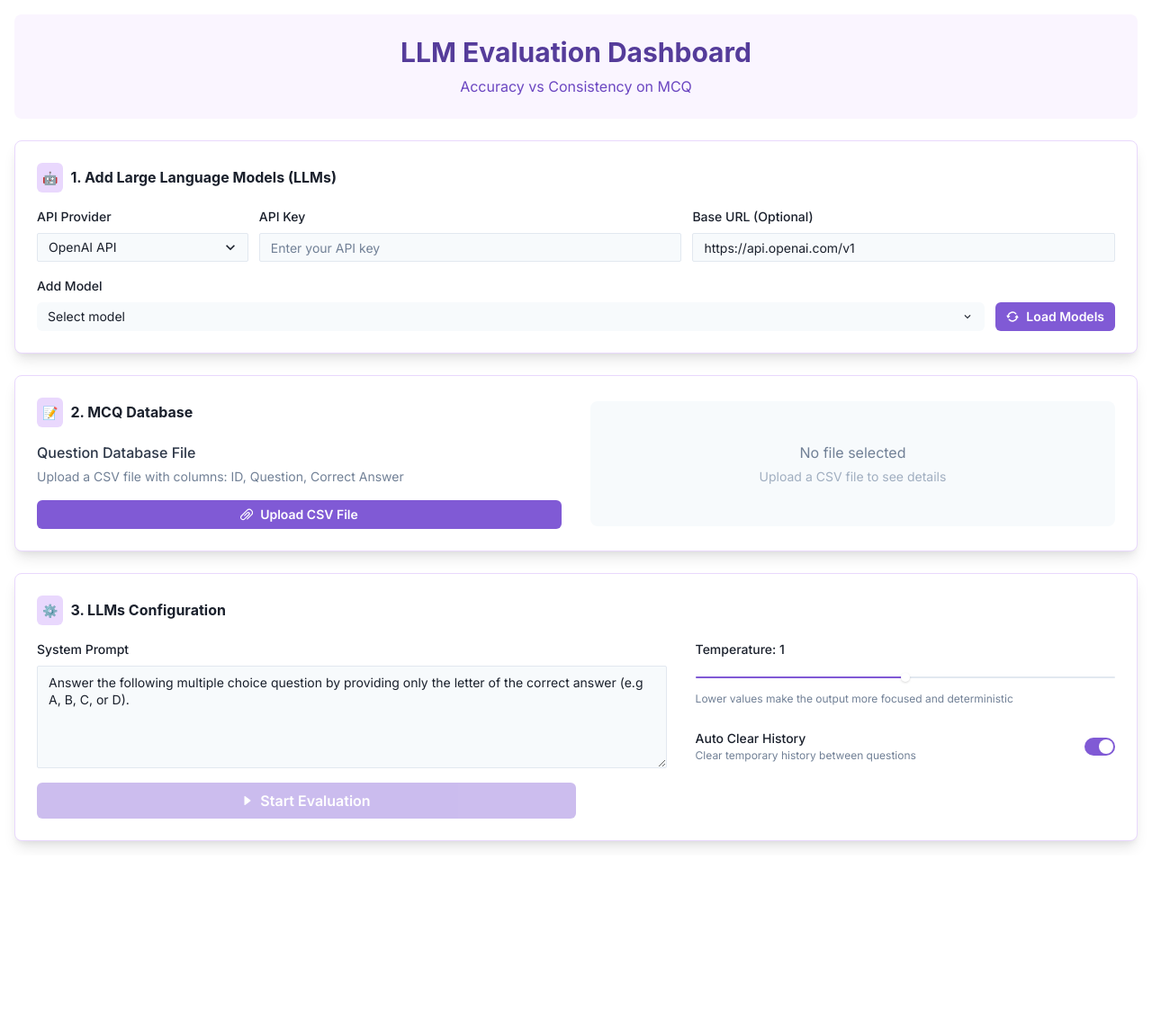
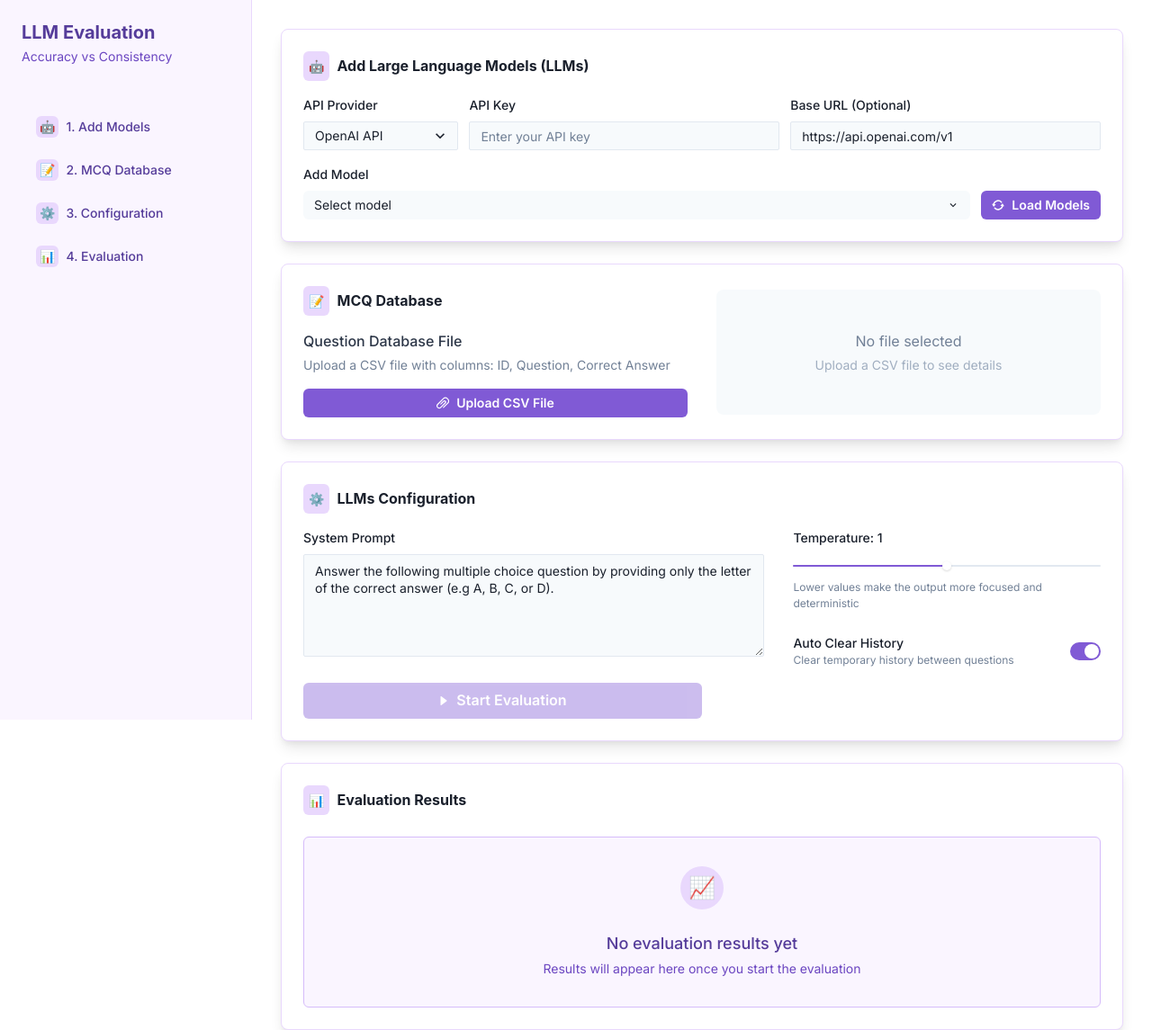
Before and after one commit to hmfetouh/LLMs-Accuracy-VS-Consistency, a Next.js app: page / in a window 1280 px wide. Shown: the whole page at 90% size. Before the commit the page ends 951 px from the top, so only its background shows below. Built offline with nearby package versions, Linux system fonts and the light colour scheme.

Commit message:
Adde sidebar and the results section

```diff
--- a/src/app/page.tsx
+++ b/src/app/page.tsx
@@ -204,20 +204,82 @@ export default function Home() {
     }
   };
 
+  const menuItems = [
+    { id: "models", title: "1. Add Models", icon: "🤖" },
+    { id: "database", title: "2. MCQ Database", icon: "📝" },
+    { id: "config", title: "3. Configuration", icon: "⚙️" },
+    { id: "evaluation", title: "4. Evaluation", icon: "📊" }
+  ];
+
   return (
-    <Container maxW="8xl" py={4}>
-      <VStack spacing={6} align="stretch">
-        <Box p={6} borderRadius="lg" bg="purple.50" textAlign="center">
-          <Heading size="lg" color="purple.700" mb={2}>LLM Evaluation Dashboard</Heading>
-          <Text fontSize="md" color="purple.600">Accuracy vs Consistency on MCQ</Text>
-        </Box>
+    <Flex h="100vh">
+      {/* Sidebar */}
+      <Box
+        w="280px"
+        bg="purple.50"
+        p={6}
+        borderRight="1px"
+        borderColor="purple.100"
+        position="fixed"
+        h="100vh"
+        left={0}
+        top={0}
+      >
+        <VStack spacing={6} align="stretch">
+          <Box mb={6}>
+            <Heading size="md" color="purple.700" mb={1}>LLM Evaluation</Heading>
+            <Text fontSize="sm" color="purple.600">Accuracy vs Consistency</Text>
+          </Box>
 
-        <Box p={6} borderRadius="lg" bg="white" boxShadow="lg" border="1px" borderColor="purple.100">
+          <VStack spacing={2} align="stretch">
+            {menuItems.filter(item => !item.hidden).map((item) => (
+              <Button
+                key={item.id}
+                variant="ghost"
+                justifyContent="flex-start"
+                py={3}
+                pl={4}
+                leftIcon={
+                  <Box p={1} bg="purple.100" borderRadius="md">
+                    <Text fontSize="sm">{item.icon}</Text>
+                  </Box>
+                }
+                onClick={() => {
+                  const element = document.getElementById(item.id);
+                  element?.scrollIntoView({ behavior: "smooth" });
+                }}
+                _hover={{ bg: "purple.100" }}
+                color="purple.700"
+                fontSize="sm"
+                fontWeight="medium"
+              >
+                {item.title}
+              </Button>
+            ))}
+          </VStack>
+        </VStack>
+      </Box>
+
+      {/* Main Content */}
+      <Box ml="280px" flex={1} py={8}>
+        <Box maxW="1200px" mx="auto" px={8}>
+          <VStack spacing={6} align="stretch">
+
+        <Box
+          id="models"
+          p={6}
+          borderRadius="lg"
+          bg="white"
+          boxShadow="lg"
+          border="1px"
+          borderColor="purple.100"
+          scroll-margin-top="2rem"
+        >
           <HStack spacing={2} mb={4}>
             <Box p={1.5} bg="purple.100" borderRadius="md">
               <Text fontSize="sm" color="purple.600">🤖</Text>
             </Box>
-            <Heading size="sm">1. Add Large Language Models (LLMs)</Heading>
+            <Heading size="sm">Add Large Language Models (LLMs)</Heading>
           </HStack>
 
           <Box>
@@ -382,7 +444,16 @@ export default function Home() {
           </Box>
         </Box>
 
-        <Box p={6} borderRadius="lg" bg="white" boxShadow="lg" border="1px" borderColor="purple.100">
+        <Box
+          id="database"
+          p={6}
+          borderRadius="lg"
+          bg="white"
+          boxShadow="lg"
+          border="1px"
+          borderColor="purple.100"
+          scroll-margin-top="2rem"
+        >
           <HStack spacing={8} align="flex-start">
             {/* Left Column */}
             <VStack spacing={4} align="stretch" flex="1">
@@ -390,7 +461,7 @@ export default function Home() {
                 <Box p={1.5} bg="purple.100" borderRadius="md">
                   <Text fontSize="sm" color="purple.600">📝</Text>
                 </Box>
-                <Heading size="sm">2. MCQ Database</Heading>
+                <Heading size="sm">MCQ Database</Heading>
               </HStack>
 
               <Box>
@@ -459,12 +530,21 @@ export default function Home() {
           </HStack>
         </Box>
 
-        <Box p={6} borderRadius="lg" bg="white" boxShadow="lg" border="1px" borderColor="purple.100">
+        <Box
+          id="config"
+          p={6}
+          borderRadius="lg"
+          bg="white"
+          boxShadow="lg"
+          border="1px"
+          borderColor="purple.100"
+          scroll-margin-top="2rem"
+        >
           <HStack spacing={2} mb={4}>
             <Box p={1.5} bg="purple.100" borderRadius="md">
               <Text fontSize="sm" color="purple.600">⚙️</Text>
             </Box>
-            <Heading size="sm">3. LLMs Configuration</Heading>
+            <Heading size="sm">LLMs Configuration</Heading>
           </HStack>
 
           <VStack spacing={4} align="stretch">
@@ -537,8 +617,71 @@ export default function Home() {
           </VStack>
         </Box>
 
+        <Box
+          id="evaluation"
+          p={6}
+          borderRadius="lg"
+          bg="white"
+          boxShadow="lg"
+          border="1px"
+          borderColor="purple.100"
+          scroll-margin-top="2rem"
+        >
+          <HStack spacing={2} mb={6}>
+            <Box p={1.5} bg="purple.100" borderRadius="md">
+              <Text fontSize="sm" color="purple.600">📊</Text>
+            </Box>
+            <Heading size="sm">Evaluation Results</Heading>
+          </HStack>
+
+          {results.length === 0 ? (
+            <Box
+              bg="purple.50"
+              p={8}
+              borderRadius="md"
+              borderWidth="1px"
+              borderColor="purple.200"
+              textAlign="center"
+            >
+              <VStack spacing={4}>
+                <Box
+                  w="48px"
+                  h="48px"
+                  bg="purple.100"
+                  borderRadius="full"
+                  display="flex"
+                  alignItems="center"
+                  justifyContent="center"
+                  mx="auto"
+                  mb={2}
+                >
+                  <Text fontSize="24px">📈</Text>
+                </Box>
+                <VStack spacing={1}>
+                  <Text fontSize="lg" fontWeight="medium" color="purple.700">
+                    No evaluation results yet
+                  </Text>
+                  <Text fontSize="sm" color="purple.600">
+                    Results will appear here once you start the evaluation
+                  </Text>
+                </VStack>
+              </VStack>
+            </Box>
+          ) : (
+            <Box>
+              {/* Results content will go here */}
+            </Box>
+          )}
+        </Box>
+
         {results.length > 0 && (
-          <Box p={6} borderRadius="xl" bg="white" boxShadow="sm">
+          <Box
+            p={6}
+            borderRadius="xl"
+            bg="white"
+            boxShadow="sm"
+            scroll-margin-top="2rem"
+          >
             <HStack spacing={3} mb={6}>
               <Box p={2} bg="purple.100" borderRadius="md">
                 <Text color="purple.600">📊</Text>
@@ -570,7 +713,9 @@ export default function Home() {
             </Table>
           </Box>
         )}
-      </VStack>
-    </Container>
+          </VStack>
+        </Box>
+      </Box>
+    </Flex>
   );
 }
```
